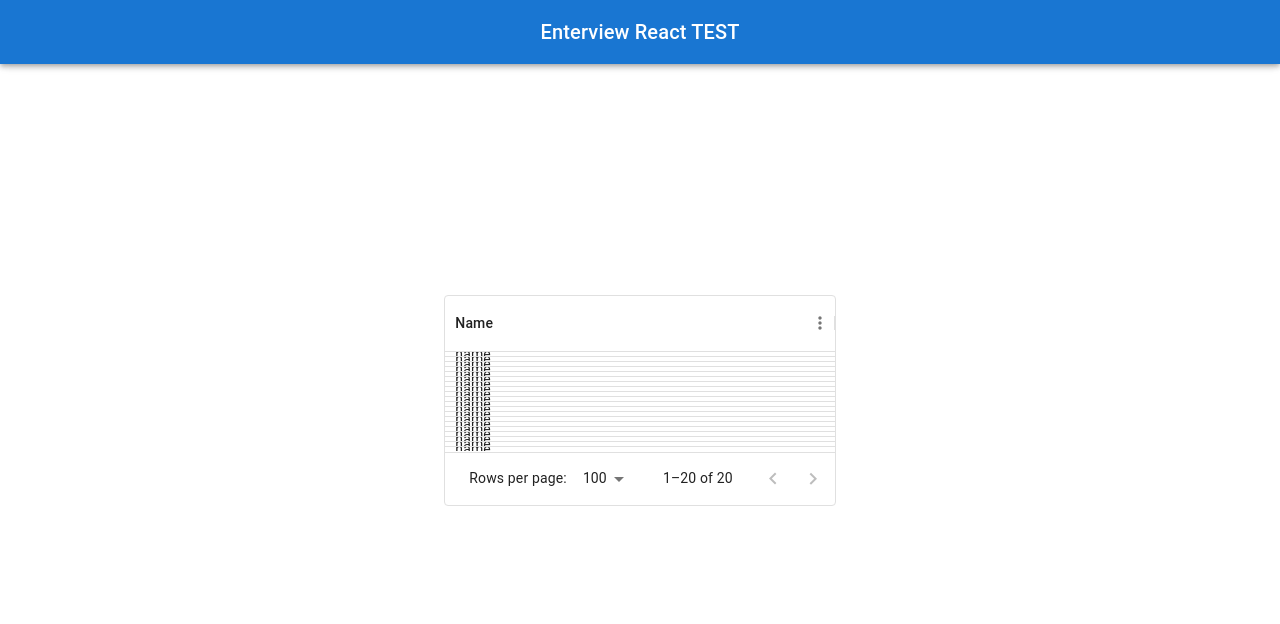
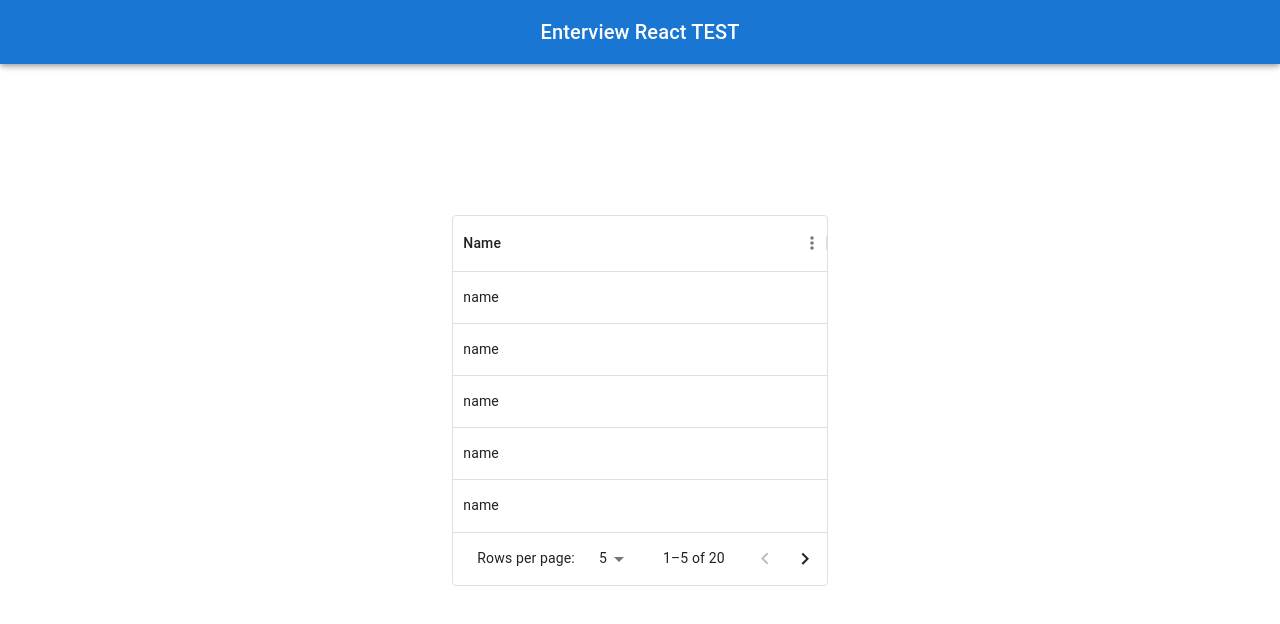
Before and after one commit to gabrielagi/exam-senior-js, a React (Vite) app: page / in a window 1280 px wide. Shown: the top 624 px of the page. Built offline with nearby package versions, Linux system fonts and the light colour scheme.

Commit message:
Arreglo de DataGrid & pagination

```diff
--- a/src/index.css
+++ b/src/index.css
@@ -5,7 +5,7 @@
 
   color-scheme: light dark;
   color: rgba(255, 255, 255, 0.87);
-  background-color: #242424;
+  background-color: #f6f5f5;
 
   font-synthesis: none;
   text-rendering: optimizeLegibility;
--- a/src/pages/Home/Home.tsx
+++ b/src/pages/Home/Home.tsx
@@ -23,9 +23,10 @@ const Home: React.FC<HomeProps> = () => {
         disableColumnSelector
         disableRowSelectionOnClick
         autoHeight
-        rowHeight={pagesize}
-        //pageSize={pagesize}
-        //rowsPerPageOptions={[pagesize]}
+        initialState={{
+          pagination: { paginationModel: { pageSize: 5 } },
+        }}
+        pageSizeOptions={[5, 10, 25]}
       />
     </div>
   );
```
